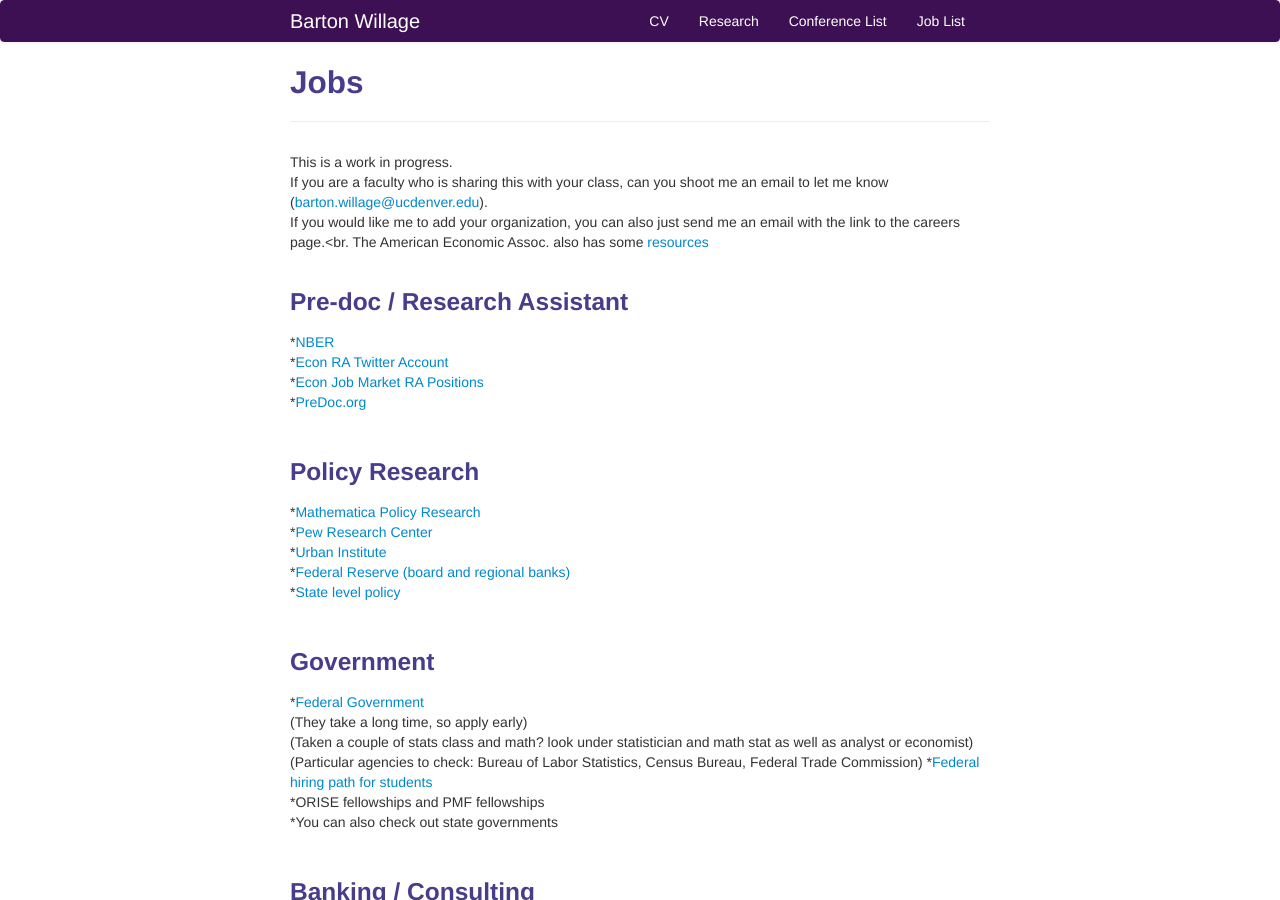
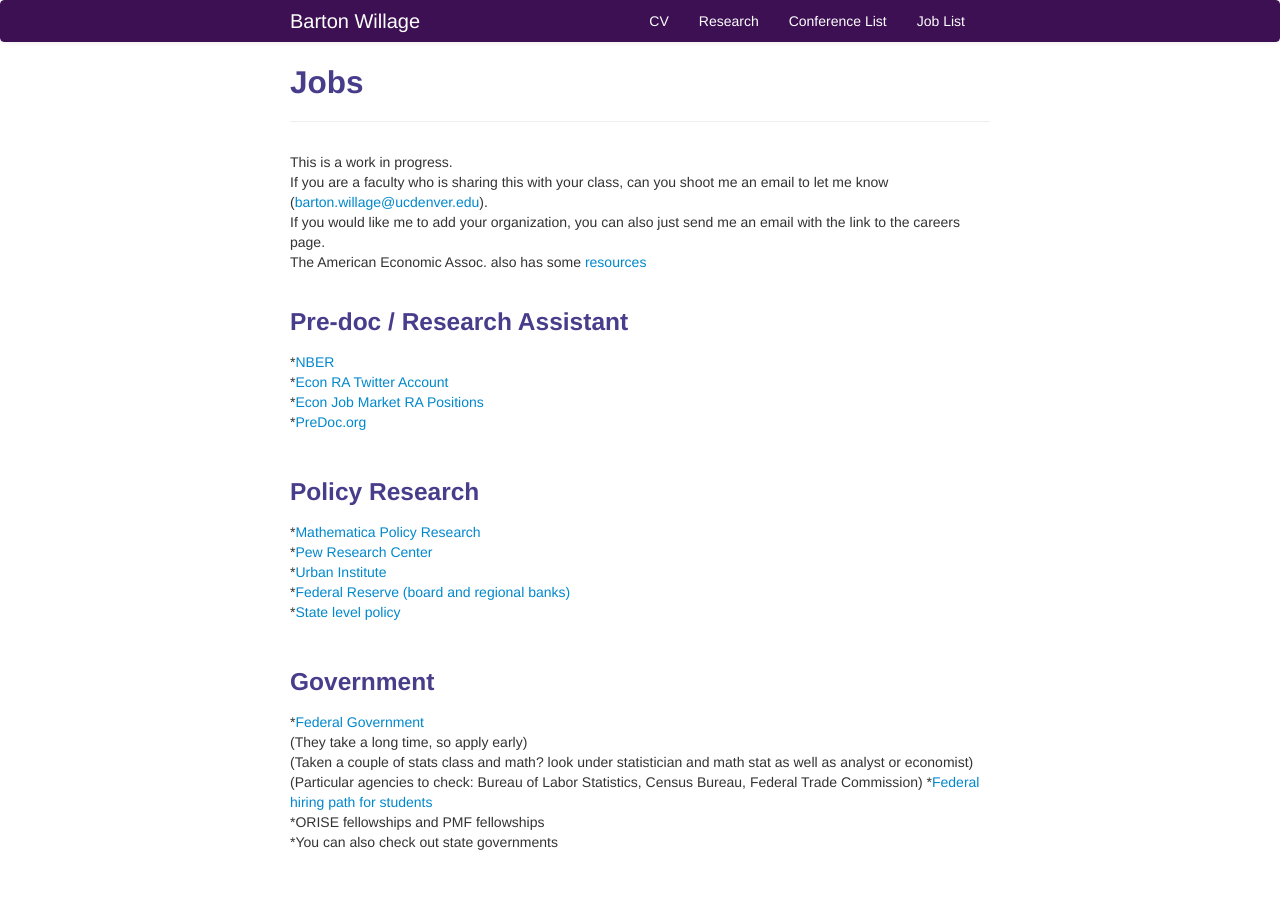
Before and after one commit to bjwillage/bjwillage.github.io, a Jekyll site: the page built from pages/Jobs.md, in a window 1280 px wide and 900 px high. Built offline with Jekyll 4.4.1, drawn with Linux system fonts in a browser that asks for light colours.

Commit message:
Update Jobs.md

```diff
--- a/pages/Jobs.md
+++ b/pages/Jobs.md
@@ -6,7 +6,7 @@ description: Job Resource of Undergrads
 
 This is a work in progress. <br>
 If you are a faculty who is sharing this with your class, can you shoot me an email to let me know ([barton.willage@ucdenver.edu](barton.willage@ucdenver.edu)). <br>
-If you would like me to add your organization, you can also just send me an email with the link to the careers page.<br.
+If you would like me to add your organization, you can also just send me an email with the link to the careers page.<br>
 The American Economic Assoc. also has some [resources](https://www.aeaweb.org/resources/students/careers/govt-not-for-profit)  <br><br>
 
 
```
